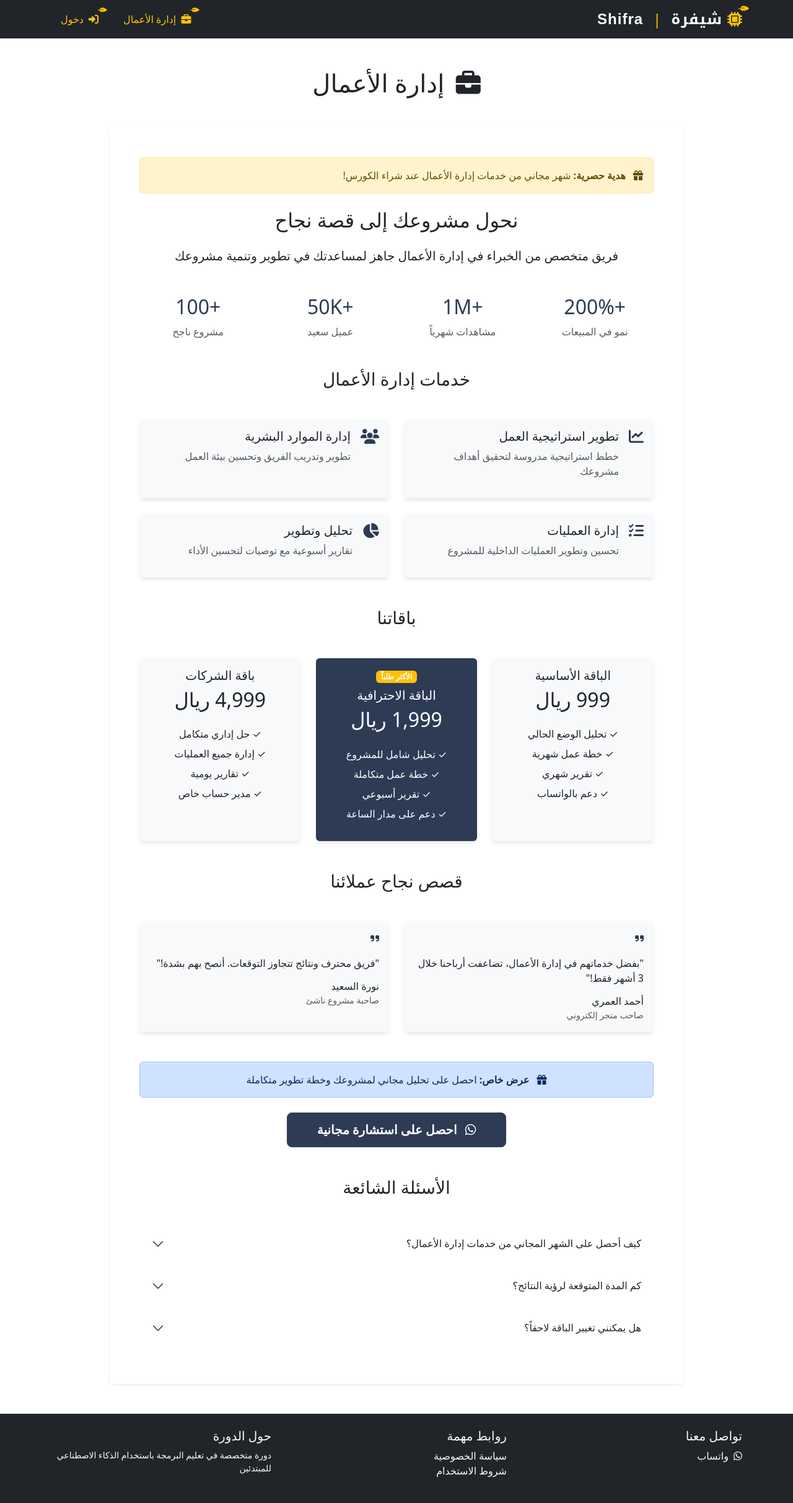
After one commit to Abdualzizsm/cors, a Flask app: page /services in a window 1280 px wide. The commit adds this page. Shown: the whole page at 62% size. Run offline with Flask 3, Linux system fonts and the light colour scheme.

Commit message:
تحديثات مهمة: 1. دمج صفحات التسويق والخريجين في صفحة واحدة (إدارة الأعمال) 2. تحديث تصميم أزرار التنقل لتتناسق مع هوية شيفرة 3. إزالة شرط تسجيل الدخول من صفحة إدارة الأعمال 4. تبسيط عملية تسجيل الدخول

```diff
--- a/app.py
+++ b/app.py
@@ -1,9 +1,19 @@
-from flask import Flask, render_template, request, flash, redirect, url_for, jsonify
+from flask import Flask, render_template, request, flash, redirect, url_for, jsonify, session
 from urllib.parse import quote
 import os
+import functools
 
 app = Flask(__name__)
 app.config['SECRET_KEY'] = os.urandom(24)
+app.secret_key = 'your-secret-key-here'  # تغيير هذا المفتاح في الإنتاج
+
+def login_required(f):
+    @functools.wraps(f)
+    def decorated_function(*args, **kwargs):
+        if 'logged_in' not in session:
+            return redirect(url_for('login'))
+        return f(*args, **kwargs)
+    return decorated_function
 
 @app.route('/')
 def home():
@@ -37,5 +47,26 @@ def contact():
         'whatsapp_url': whatsapp_url
     })
 
+@app.route('/login', methods=['GET', 'POST'])
+def login():
+    if request.method == 'POST':
+        password = request.form.get('password')
+        if password == '3762':
+            session['logged_in'] = True
+            flash('تم تسجيل الدخول بنجاح', 'success')
+            return redirect(url_for('services'))
+        else:
+            flash('كلمة المرور غير صحيحة', 'danger')
+    return render_template('login.html')
+
+@app.route('/logout')
+def logout():
+    session.pop('logged_in', None)
+    return redirect(url_for('home'))
+
+@app.route('/services')
+def services():
+    return render_template('services.html')
+
 if __name__ == '__main__':
     app.run(debug=True, host='0.0.0.0', port=5050)
--- a/templates/base.html
+++ b/templates/base.html
@@ -23,6 +23,34 @@
                 <span class="brand-separator">|</span>
                 <span class="brand-text ms-2" style="font-family: 'Poppins', sans-serif;">Shifra</span>
             </a>
+            <button class="navbar-toggler" type="button" data-bs-toggle="collapse" data-bs-target="#navbarSupportedContent" aria-controls="navbarSupportedContent" aria-expanded="false" aria-label="Toggle navigation">
+                <span class="navbar-toggler-icon"></span>
+            </button>
+            <div class="collapse navbar-collapse" id="navbarSupportedContent">
+                <ul class="navbar-nav ms-auto mb-2 mb-lg-0">
+                    <li class="nav-item me-2">
+                        <a class="nav-link btn btn-outline-warning text-warning px-3 rounded-pill position-relative" href="{{ url_for('services') }}">
+                            <i class="fas fa-briefcase me-1"></i>
+                            إدارة الأعمال
+                            <i class="fas fa-feather-alt text-warning position-absolute" style="font-size: 0.7rem; top: 0; right: 5px; transform: rotate(45deg);"></i>
+                        </a>
+                    </li>
+                    <li class="nav-item">
+                        {% if session.get('logged_in') %}
+                            <a class="nav-link btn btn-outline-warning text-warning px-3 rounded-pill" href="{{ url_for('logout') }}">
+                                <i class="fas fa-sign-out-alt me-1"></i>
+                                خروج
+                            </a>
+                        {% else %}
+                            <a class="nav-link btn btn-outline-warning text-warning px-3 rounded-pill position-relative" href="{{ url_for('login') }}">
+                                <i class="fas fa-sign-in-alt me-1"></i>
+                                دخول
+                                <i class="fas fa-feather-alt text-warning position-absolute" style="font-size: 0.7rem; top: 0; right: 5px; transform: rotate(45deg);"></i>
+                            </a>
+                        {% endif %}
+                    </li>
+                </ul>
+            </div>
         </div>
     </nav>
 
--- a/templates/index.html
+++ b/templates/index.html
@@ -29,6 +29,10 @@
                         <i class="fab fa-whatsapp text-success me-2"></i>
                         احجز مقعدك الآن
                         <small class="d-block">قبل انتهاء العرض!</small>
+                    </a>
+                    <a href="{{ url_for('services') }}" class="btn btn-outline-light btn-lg px-4">
+                        <i class="fas fa-briefcase me-2"></i>
+                        خدمات إدارة الأعمال
                     </a>
                 </div>
             </div>
--- /dev/null
+++ b/templates/services.html
@@ -0,0 +1,287 @@
+{% extends "base.html" %}
+{% block content %}
+<div class="container my-5">
+    <h1 class="text-center mb-5">
+        <i class="fas fa-briefcase me-2"></i>
+        إدارة الأعمال
+    </h1>
+
+    <!-- القسم الرئيسي -->
+    <div class="row justify-content-center mb-5">
+        <div class="col-lg-10">
+            <div class="card border-0 shadow-sm">
+                <div class="card-body p-5">
+                    <!-- العروض الخاصة -->
+                    <div class="alert alert-warning mb-4" role="alert">
+                        <i class="fas fa-gift me-2"></i>
+                        <strong>هدية حصرية:</strong> شهر مجاني من خدمات إدارة الأعمال عند شراء الكورس!
+                    </div>
+
+                    <h2 class="card-title mb-4 text-center">نحول مشروعك إلى قصة نجاح</h2>
+                    <p class="lead text-center mb-5">فريق متخصص من الخبراء في إدارة الأعمال جاهز لمساعدتك في تطوير وتنمية مشروعك</p>
+
+                    <!-- الأرقام والإحصائيات -->
+                    <div class="row text-center my-5">
+                        <div class="col-md-3">
+                            <div class="h2 text-primary mb-2">+200%</div>
+                            <div class="text-muted">نمو في المبيعات</div>
+                        </div>
+                        <div class="col-md-3">
+                            <div class="h2 text-primary mb-2">+1M</div>
+                            <div class="text-muted">مشاهدات شهرياً</div>
+                        </div>
+                        <div class="col-md-3">
+                            <div class="h2 text-primary mb-2">+50K</div>
+                            <div class="text-muted">عميل سعيد</div>
+                        </div>
+                        <div class="col-md-3">
+                            <div class="h2 text-primary mb-2">+100</div>
+                            <div class="text-muted">مشروع ناجح</div>
+                        </div>
+                    </div>
+
+                    <!-- خدماتنا -->
+                    <div class="mt-5">
+                        <h3 class="text-center mb-5">خدمات إدارة الأعمال</h3>
+                        <div class="row g-4">
+                            <div class="col-md-6">
+                                <div class="card h-100 border-0 bg-light">
+                                    <div class="card-body">
+                                        <div class="d-flex mb-3">
+                                            <div class="flex-shrink-0">
+                                                <i class="fas fa-chart-line text-primary h4 mb-0"></i>
+                                            </div>
+                                            <div class="flex-grow-1 ms-3">
+                                                <h5>تطوير استراتيجية العمل</h5>
+                                                <p class="text-muted mb-0">خطط استراتيجية مدروسة لتحقيق أهداف مشروعك</p>
+                                            </div>
+                                        </div>
+                                    </div>
+                                </div>
+                            </div>
+                            <div class="col-md-6">
+                                <div class="card h-100 border-0 bg-light">
+                                    <div class="card-body">
+                                        <div class="d-flex mb-3">
+                                            <div class="flex-shrink-0">
+                                                <i class="fas fa-users text-primary h4 mb-0"></i>
+                                            </div>
+                                            <div class="flex-grow-1 ms-3">
+                                                <h5>إدارة الموارد البشرية</h5>
+                                                <p class="text-muted mb-0">تطوير وتدريب الفريق وتحسين بيئة العمل</p>
+                                            </div>
+                                        </div>
+                                    </div>
+                                </div>
+                            </div>
+                            <div class="col-md-6">
+                                <div class="card h-100 border-0 bg-light">
+                                    <div class="card-body">
+                                        <div class="d-flex mb-3">
+                                            <div class="flex-shrink-0">
+                                                <i class="fas fa-tasks text-primary h4 mb-0"></i>
+                                            </div>
+                                            <div class="flex-grow-1 ms-3">
+                                                <h5>إدارة العمليات</h5>
+                                                <p class="text-muted mb-0">تحسين وتطوير العمليات الداخلية للمشروع</p>
+                                            </div>
+                                        </div>
+                                    </div>
+                                </div>
+                            </div>
+                            <div class="col-md-6">
+                                <div class="card h-100 border-0 bg-light">
+                                    <div class="card-body">
+                                        <div class="d-flex mb-3">
+                                            <div class="flex-shrink-0">
+                                                <i class="fas fa-chart-pie text-primary h4 mb-0"></i>
+                                            </div>
+                                            <div class="flex-grow-1 ms-3">
+                                                <h5>تحليل وتطوير</h5>
+                                                <p class="text-muted mb-0">تقارير أسبوعية مع توصيات لتحسين الأداء</p>
+                                            </div>
+                                        </div>
+                                    </div>
+                                </div>
+                            </div>
+                        </div>
+                    </div>
+
+                    <!-- باقاتنا -->
+                    <div class="mt-5">
+                        <h3 class="text-center mb-5">باقاتنا</h3>
+                        <div class="row g-4">
+                            <div class="col-md-4">
+                                <div class="card h-100 border-0 bg-light">
+                                    <div class="card-body text-center">
+                                        <h5 class="card-title">الباقة الأساسية</h5>
+                                        <div class="h2 mb-4">999 ريال</div>
+                                        <ul class="list-unstyled">
+                                            <li class="mb-2">✓ تحليل الوضع الحالي</li>
+                                            <li class="mb-2">✓ خطة عمل شهرية</li>
+                                            <li class="mb-2">✓ تقرير شهري</li>
+                                            <li class="mb-2">✓ دعم بالواتساب</li>
+                                        </ul>
+                                    </div>
+                                </div>
+                            </div>
+                            <div class="col-md-4">
+                                <div class="card h-100 border-0 bg-primary text-white">
+                                    <div class="card-body text-center">
+                                        <span class="badge bg-warning mb-2">الأكثر طلباً</span>
+                                        <h5 class="card-title">الباقة الاحترافية</h5>
+                                        <div class="h2 mb-4">1,999 ريال</div>
+                                        <ul class="list-unstyled">
+                                            <li class="mb-2">✓ تحليل شامل للمشروع</li>
+                                            <li class="mb-2">✓ خطة عمل متكاملة</li>
+                                            <li class="mb-2">✓ تقرير أسبوعي</li>
+                                            <li class="mb-2">✓ دعم على مدار الساعة</li>
+                                        </ul>
+                                    </div>
+                                </div>
+                            </div>
+                            <div class="col-md-4">
+                                <div class="card h-100 border-0 bg-light">
+                                    <div class="card-body text-center">
+                                        <h5 class="card-title">باقة الشركات</h5>
+                                        <div class="h2 mb-4">4,999 ريال</div>
+                                        <ul class="list-unstyled">
+                                            <li class="mb-2">✓ حل إداري متكامل</li>
+                                            <li class="mb-2">✓ إدارة جميع العمليات</li>
+                                            <li class="mb-2">✓ تقارير يومية</li>
+                                            <li class="mb-2">✓ مدير حساب خاص</li>
+                                        </ul>
+                                    </div>
+                                </div>
+                            </div>
+                        </div>
+                    </div>
+
+                    <!-- قصص النجاح -->
+                    <div class="mt-5">
+                        <h3 class="text-center mb-5">قصص نجاح عملائنا</h3>
+                        <div class="row g-4">
+                            <div class="col-md-6">
+                                <div class="card h-100 border-0 bg-light">
+                                    <div class="card-body">
+                                        <div class="mb-3">
+                                            <i class="fas fa-quote-right text-primary"></i>
+                                        </div>
+                                        <p class="card-text">"بفضل خدماتهم في إدارة الأعمال، تضاعفت أرباحنا خلال 3 أشهر فقط!"</p>
+                                        <div class="d-flex align-items-center mt-3">
+                                            <div class="flex-grow-1">
+                                                <h6 class="mb-0">أحمد العمري</h6>
+                                                <small class="text-muted">صاحب متجر إلكتروني</small>
+                                            </div>
+                                        </div>
+                                    </div>
+                                </div>
+                            </div>
+                            <div class="col-md-6">
+                                <div class="card h-100 border-0 bg-light">
+                                    <div class="card-body">
+                                        <div class="mb-3">
+                                            <i class="fas fa-quote-right text-primary"></i>
+                                        </div>
+                                        <p class="card-text">"فريق محترف ونتائج تتجاوز التوقعات. أنصح بهم بشدة!"</p>
+                                        <div class="d-flex align-items-center mt-3">
+                                            <div class="flex-grow-1">
+                                                <h6 class="mb-0">نورة السعيد</h6>
+                                                <small class="text-muted">صاحبة مشروع ناشئ</small>
+                                            </div>
+                                        </div>
+                                    </div>
+                                </div>
+                            </div>
+                        </div>
+                    </div>
+
+                    <!-- زر التواصل -->
+                    <div class="text-center mt-5">
+                        <div class="alert alert-primary mb-4" role="alert">
+                            <i class="fas fa-gift me-2"></i>
+                            <strong>عرض خاص:</strong> احصل على تحليل مجاني لمشروعك وخطة تطوير متكاملة
+                        </div>
+                        <a href="https://api.whatsapp.com/send?phone=966599514675&text=مرحباً، أرغب في معرفة المزيد عن خدمات إدارة الأعمال"
+                           class="btn btn-primary btn-lg px-5">
+                            <i class="fab fa-whatsapp me-2"></i>
+                            احصل على استشارة مجانية
+                        </a>
+                    </div>
+
+                    <!-- الأسئلة الشائعة -->
+                    <div class="mt-5">
+                        <h3 class="text-center mb-5">الأسئلة الشائعة</h3>
+                        <div class="accordion" id="faqAccordion">
+                            <div class="accordion-item border-0 mb-3">
+                                <h2 class="accordion-header">
+                                    <button class="accordion-button collapsed" type="button" data-bs-toggle="collapse" data-bs-target="#faq1">
+                                        كيف أحصل على الشهر المجاني من خدمات إدارة الأعمال؟
+                                    </button>
+                                </h2>
+                                <div id="faq1" class="accordion-collapse collapse" data-bs-parent="#faqAccordion">
+                                    <div class="accordion-body">
+                                        عند شرائك للكورس، ستحصل تلقائياً على شهر مجاني كامل من جميع خدماتنا. يمكنك البدء في استخدام الخدمات مباشرة بعد شراء الكورس.
+                                    </div>
+                                </div>
+                            </div>
+                            <div class="accordion-item border-0 mb-3">
+                                <h2 class="accordion-header">
+                                    <button class="accordion-button collapsed" type="button" data-bs-toggle="collapse" data-bs-target="#faq2">
+                                        كم المدة المتوقعة لرؤية النتائج؟
+                                    </button>
+                                </h2>
+                                <div id="faq2" class="accordion-collapse collapse" data-bs-parent="#faqAccordion">
+                                    <div class="accordion-body">
+                                        عادةً ما تظهر النتائج الأولية خلال الشهر الأول، وتتحسن بشكل ملحوظ خلال 3 أشهر.
+                                    </div>
+                                </div>
+                            </div>
+                            <div class="accordion-item border-0 mb-3">
+                                <h2 class="accordion-header">
+                                    <button class="accordion-button collapsed" type="button" data-bs-toggle="collapse" data-bs-target="#faq3">
+                                        هل يمكنني تغيير الباقة لاحقاً؟
+                                    </button>
+                                </h2>
+                                <div id="faq3" class="accordion-collapse collapse" data-bs-parent="#faqAccordion">
+                                    <div class="accordion-body">
+                                        نعم، يمكنك الترقية أو تغيير باقتك في أي وقت حسب احتياجات مشروعك.
+                                    </div>
+                                </div>
+                            </div>
+                        </div>
+                    </div>
+                </div>
+            </div>
+        </div>
+    </div>
+</div>
+
+<style>
+.btn-primary {
+    background-color: #2d3b55;
+    border-color: #2d3b55;
+    padding: 12px 30px;
+}
+.btn-primary:hover {
+    background-color: #1a2333;
+    border-color: #1a2333;
+}
+.text-primary {
+    color: #2d3b55 !important;
+}
+.bg-primary {
+    background-color: #2d3b55 !important;
+}
+.accordion-button:not(.collapsed) {
+    background-color: #f8f9fa;
+    color: #2d3b55;
+}
+.card {
+    transition: transform 0.3s ease;
+}
+.card:hover {
+    transform: translateY(-5px);
+}
+</style>
+{% endblock %}
```
Also changed, not shown: templates/login.html (added, +28 -0 lines).
